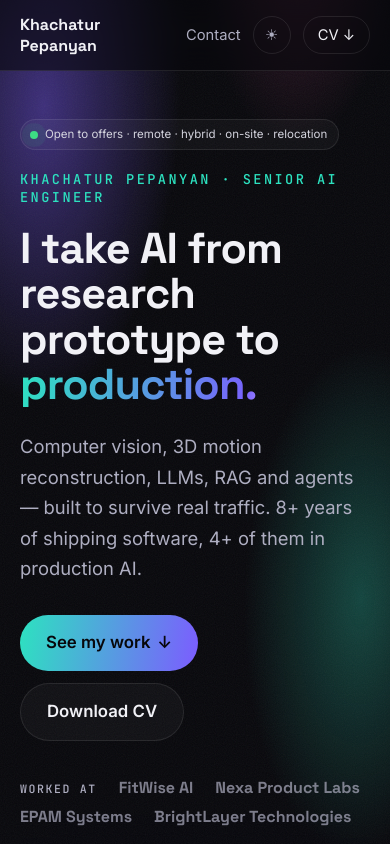
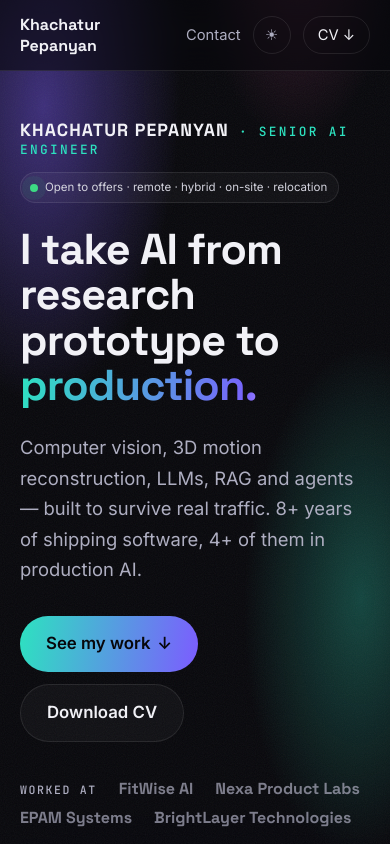
Before and after one commit to Yasinyan23/portfolio, a website built with Vite: page index.html in a window 390 px wide. Shown: the top 844 px of the page. Built offline with nearby package versions, Linux system fonts and the light colour scheme.

Commit message:
feat: name above and louder than the availability badge

```diff
--- a/src/motion.ts
+++ b/src/motion.ts
@@ -66,7 +66,7 @@ export function initMotion(reduce: boolean): void {
 
   gsap
     .timeline({ defaults: { ease: "power4.out" } })
-    .from([".hero__badge", ".hero__role"], { y: 20, autoAlpha: 0, duration: 0.6, stagger: 0.1 })
+    .from([".hero__role", ".hero__badge"], { y: 20, autoAlpha: 0, duration: 0.6, stagger: 0.1 })
     .from(".hero__title .word", { yPercent: 100, autoAlpha: 0, rotate: 3, duration: 0.9, stagger: 0.07 }, "-=0.3")
     .from([".hero__intro", ".hero__cta", ".hero__worked"], { y: 24, autoAlpha: 0, duration: 0.7, stagger: 0.1 }, "-=0.5")
     .from(".viz", { scale: 0.92, autoAlpha: 0, duration: 1.1 }, "-=0.9");
--- a/src/render.ts
+++ b/src/render.ts
@@ -54,8 +54,8 @@ export function render(root: HTMLElement): void {
   <main>
     <section class="hero" id="top">
       <div>
+        <p class="hero__role"><b>${esc(profile.name)}</b> · ${esc(profile.role)}</p>
         <p class="hero__badge"><span class="hero__dot" aria-hidden="true"></span>${esc(profile.availability)}</p>
-        <p class="hero__role">${esc(profile.name)} · ${esc(profile.role)}</p>
         <h1 class="hero__title">${profile.headline
           .split(" ")
           .map((w) => `<span class="word">${esc(w)}</span>`)
--- a/src/style.css
+++ b/src/style.css
@@ -1296,3 +1296,29 @@ body::before {
     font-size: 0.72rem;
   }
 }
+
+/* name first and loudest, availability badge quieter below it */
+.hero__role {
+  margin-bottom: 14px;
+  font-size: 0.95rem;
+}
+
+.hero__role b {
+  font: 700 1.35rem var(--display);
+  letter-spacing: 0.06em;
+  color: var(--fg);
+}
+
+.hero__badge {
+  margin-bottom: 24px;
+}
+
+@media (max-width: 480px) {
+  .hero__role {
+    font-size: 0.8rem;
+  }
+
+  .hero__role b {
+    font-size: 1.1rem;
+  }
+}
```
